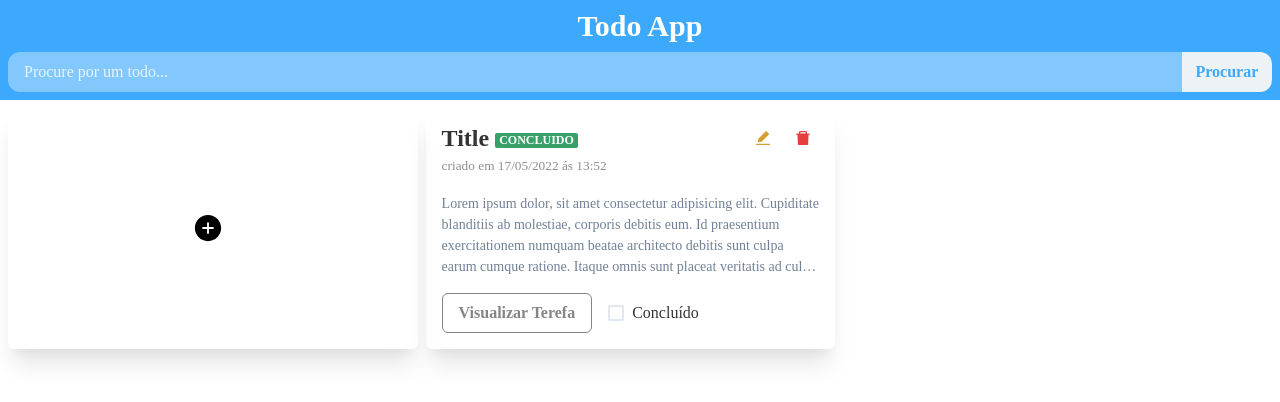
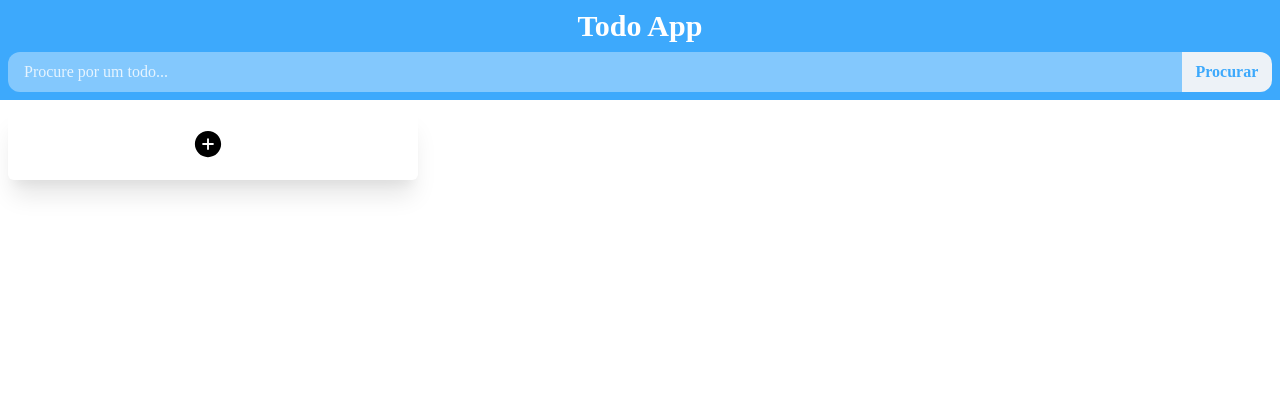
Before and after one commit to samuucavalcante/teste-dashboard-react, a Next.js app in the folder todo-app/: page / in a window 1280 px wide. Shown: the top 402 px of the page. Built offline with nearby package versions, Linux system fonts and the light colour scheme.

Commit message:
bind component CardTodo in global states

```diff
--- a/todo-app/package.json
+++ b/todo-app/package.json
@@ -22,6 +22,7 @@
     "@emotion/styled": "11.1.5",
     "draft-js": "^0.11.7",
     "framer-motion": "4.1.11",
+    "html-react-parser": "^1.4.12",
     "jodit": "^3.18.5",
     "jodit-react": "^1.3.8",
     "next": "latest",
--- a/todo-app/src/components/CardTodo/index.tsx
+++ b/todo-app/src/components/CardTodo/index.tsx
@@ -10,20 +10,48 @@ import {
   IconButton,
   Text
 } from '@chakra-ui/react'
+import React, { useEffect } from 'react'
 import { AiFillEdit, AiFillDelete } from 'react-icons/ai'
+import parse from 'html-react-parser'
 
-type CardTodoProps = BoxProps
+interface CardTodoProps extends BoxProps {
+  title: string
+  description: string
+  createdAt: Date
+  isDone: boolean
+}
 
-export default function CardTodo(props: CardTodoProps) {
+export default function CardTodo({
+  title,
+  description,
+  createdAt,
+  isDone,
+  ...rest
+}: CardTodoProps) {
+  const createdAtFormated = new Intl.DateTimeFormat('pt-BR', {
+    dateStyle: 'medium',
+    timeStyle: 'medium'
+  }).format(createdAt)
+
+  const tagFormat = {
+    [1]: (
+      <Badge variant="solid" colorScheme="green">
+        Concluido
+      </Badge>
+    ),
+    [0]: (
+      <Badge variant="solid" colorScheme="gray">
+        Pendente
+      </Badge>
+    )
+  }
+
   return (
-    <Box {...props}>
+    <Box {...rest}>
       <Flex justifyContent="space-between">
         <Box>
           <Heading color="blackAlpha.800" fontSize="2xl">
-            Title{' '}
-            <Badge variant="solid" colorScheme="green">
-              Concluido
-            </Badge>
+            {title} {tagFormat[isDone ? 1 : 0]}
           </Heading>
         </Box>
         <HStack>
@@ -44,16 +72,11 @@ export default function CardTodo(props: CardTodoProps) {
         </HStack>
       </Flex>
       <Text fontSize="smaller" color="#8e8e8e" as="span">
-        criado em 17/05/2022 ás 13:52
+        {createdAtFormated}
       </Text>
       <Box mt={4}>
-        <Text noOfLines={4} fontSize="sm" color="gray.500">
-          Lorem ipsum dolor, sit amet consectetur adipisicing elit. Cupiditate
-          blanditiis ab molestiae, corporis debitis eum. Id praesentium
-          exercitationem numquam beatae architecto debitis sunt culpa earum
-          cumque ratione. Itaque omnis sunt placeat veritatis ad culpa aliquid,
-          aspernatur molestias at necessitatibus maiores. Cupiditate saepe
-          delectus sed ipsa neque. Incidunt quasi quo obcaecati.
+        <Text id="description" noOfLines={4} fontSize="sm" color="gray.500">
+          {parse(description)}
         </Text>
       </Box>
 
--- a/todo-app/src/components/ModalAddTodo/index.tsx
+++ b/todo-app/src/components/ModalAddTodo/index.tsx
@@ -10,15 +10,38 @@ import {
   ModalHeader,
   ModalOverlay,
   ModalProps,
+  useToast,
   VStack
 } from '@chakra-ui/react'
+import { useTodo } from 'hooks/useTodo'
 import dynamic from 'next/dynamic'
+import { useRef, useState } from 'react'
 const QuillNoSSRWrapper = dynamic(import('react-quill'), {
   ssr: false
 })
 type ModalAddTodoProps = ModalProps
 
 export default function ModalAddTodo(props: ModalAddTodoProps) {
+  const { addTodo } = useTodo()
+  const toast = useToast()
+  const inputTitleRef = useRef<HTMLInputElement>(null)
+  const [inputDescription, setInputDescription] = useState('')
+
+  const handleSubmit = () => {
+    addTodo({
+      text: inputTitleRef.current!.value,
+      description: inputDescription
+    })
+    toast({
+      title: 'Tarefa adicionada com sucesso!',
+      description: '',
+      status: 'success'
+    })
+    inputTitleRef.current!.value = ''
+    setInputDescription('')
+    props.onClose()
+  }
+
   return (
     <Modal {...props}>
       <ModalOverlay />
@@ -27,15 +50,21 @@ export default function ModalAddTodo(props: ModalAddTodoProps) {
         <ModalCloseButton />
         <ModalBody>
           <VStack spacing={2}>
-            <Input placeholder="Título" />
+            <Input ref={inputTitleRef} placeholder="Título" />
             <Box w="100%" h="200px">
-              <QuillNoSSRWrapper style={{ height: 150 }} />
+              <QuillNoSSRWrapper
+                value={inputDescription}
+                onChange={setInputDescription}
+                style={{ height: 150 }}
+              />
             </Box>
           </VStack>
         </ModalBody>
 
         <ModalFooter>
-          <Button colorScheme="blue">Criar</Button>
+          <Button onClick={handleSubmit} colorScheme="blue">
+            Criar
+          </Button>
         </ModalFooter>
       </ModalContent>
     </Modal>
--- a/todo-app/src/pages/index.tsx
+++ b/todo-app/src/pages/index.tsx
@@ -11,11 +11,13 @@ import {
   VStack
 } from '@chakra-ui/react'
 import CardTodo from 'components/CardTodo'
-import ModalAddTodo from 'components/ModalAddTodo'
+import ModalAddTodo from '../components/ModalAddTodo'
 import { AiFillPlusCircle } from 'react-icons/ai'
+import { useTodo } from 'hooks/useTodo'
 
 const Index = () => {
   const { isOpen, onOpen, onClose } = useDisclosure()
+  const { todos } = useTodo()
 
   return (
     <Box w="100%">
@@ -74,8 +76,12 @@ const Index = () => {
               <VisuallyHidden />
             </ModalAddTodo>
           </Flex>
-
+          {todos.map((todo) => (
             <CardTodo
+              createdAt={todo.createdAt}
+              key={todo.id}
+              title={todo.text}
+              description={todo.description}
               borderRadius="md"
               p={4}
               minW="350px"
@@ -84,6 +90,7 @@ const Index = () => {
               w={['100%', '100%', '50%', '32%']}
               boxShadow="xl"
             />
+          ))}
         </Flex>
       </Flex>
     </Box>
```
Also changed, not shown: todo-app/src/pages/_app.tsx (+7 -1 lines), 1 other file (tests, documents, lock files or other folders). Lines whose indentation alone changed are shown as unchanged.
